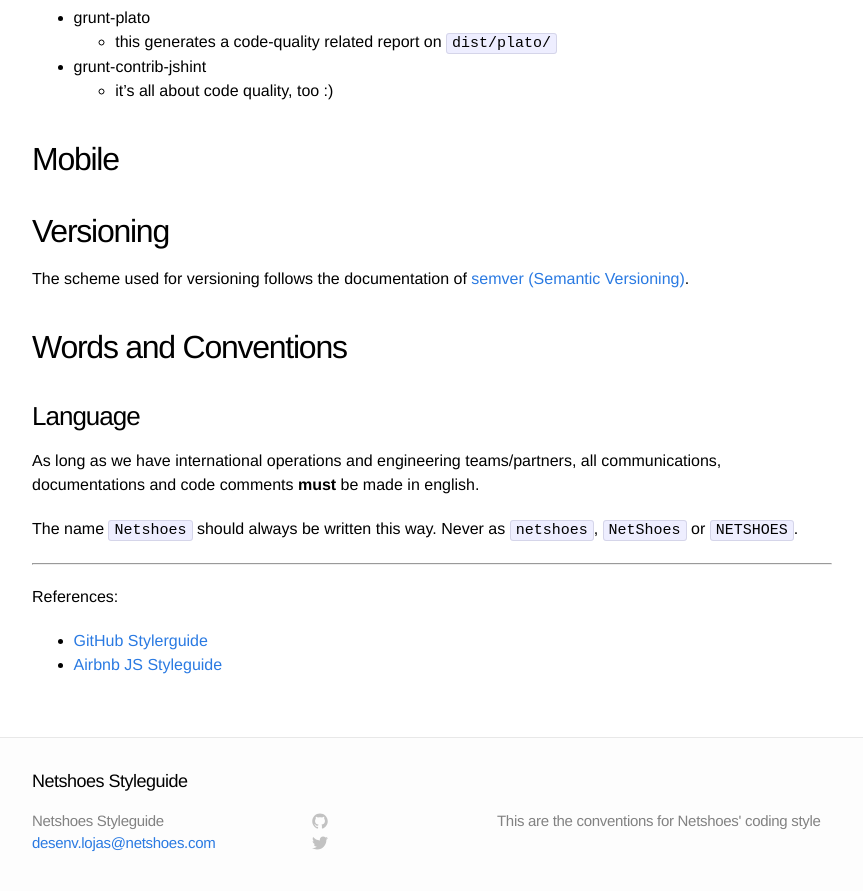
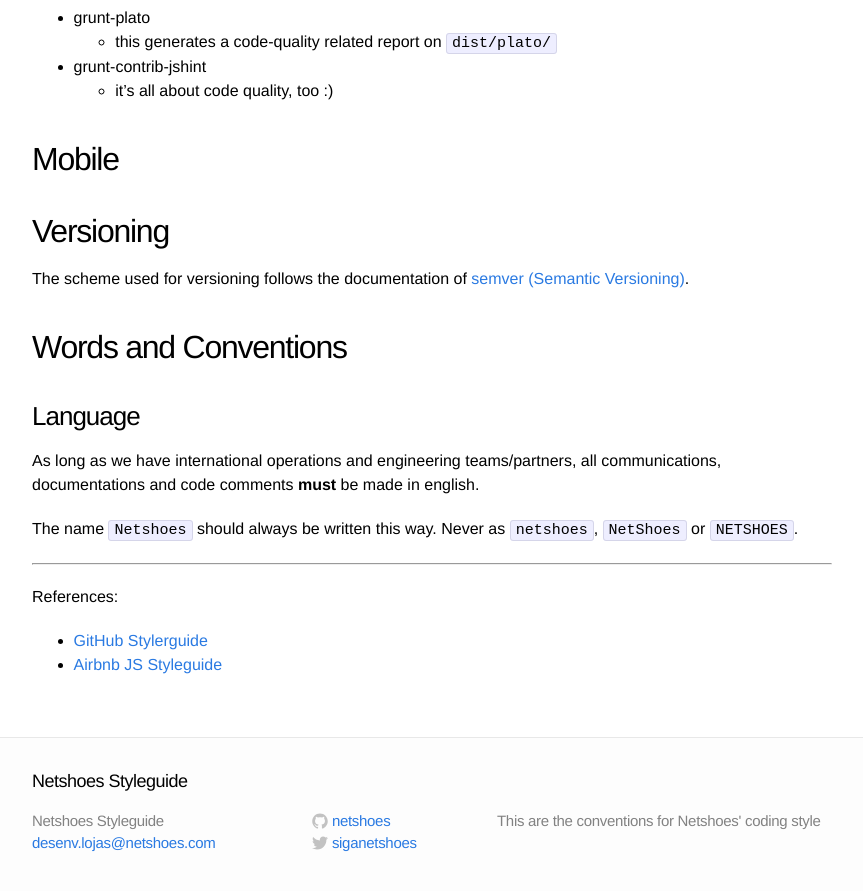
Before and after one commit to otavioaquino/styleguide, a Jekyll site: the page built from index.md, in a window 1280 px wide and 900 px high, scrolled down 4184 px. Shown: the top 891 px of the window, without its empty margins (208-1071 px from the left). Built offline with Jekyll 4.4.1, drawn with Linux system fonts in a browser that asks for light colours.

Commit message:
Fixtures

```diff
--- a/_config.yml
+++ b/_config.yml
@@ -2,9 +2,13 @@
 title: Netshoes Styleguide
 email: desenv.lojas@netshoes.com
 description: "This are the conventions for Netshoes' coding style"
-baseurl: ""
+baseurl: "http://netshoes.github.io/styleguide"
 url: "http://netshoes.github.io/styleguide"
 
 # Build settings
 markdown: kramdown
 permalink: pretty
+
+# Template vars
+githubUsername: "netshoes"
+twitterUsername: "siganetshoes"
--- a/_includes/footer.html
+++ b/_includes/footer.html
@@ -14,7 +14,6 @@
     <div class="footer-col-2 column">
       <ul>
         <li>
-          <a href="https://github.com/{{ site.username }}">
           <span class="icon github">
             <svg version="1.1" class="github-icon-svg" xmlns="http://www.w3.org/2000/svg" xmlns:xlink="http://www.w3.org/1999/xlink" x="0px" y="0px"
                viewBox="0 0 16 16" enable-background="new 0 0 16 16" xml:space="preserve">
@@ -29,11 +28,11 @@
               c0,0.208,0.14,0.449,0.534,0.373c3.081-1.028,5.302-3.935,5.302-7.362C15.76,3.906,12.285,0.431,7.999,0.431z"/>
             </svg>
           </span>
-            <span class="username">{{ site.username }}</span>
+          <a href="https://github.com/{{ site.githubUsername }}">
+            <span class="username">{{ site.githubUsername }}</span>
           </a>
         </li>
         <li>
-          <a href="https://twitter.com/{{ site.username }}">
           <span class="icon twitter">
             <svg version="1.1" class="twitter-icon-svg" xmlns="http://www.w3.org/2000/svg" xmlns:xlink="http://www.w3.org/1999/xlink" x="0px" y="0px"
                viewBox="0 0 16 16" enable-background="new 0 0 16 16" xml:space="preserve">
@@ -46,7 +45,8 @@
               c6.015,0,9.304-4.983,9.304-9.304c0-0.142-0.003-0.283-0.009-0.423C14.976,4.29,15.531,3.714,15.969,3.058z"/>
             </svg>
           </span>
-            <span class="username">{{ site.username }}</span>
+          <a href="https://twitter.com/{{ site.twitterUsername }}">
+            <span class="username">{{ site.twitterUsername }}</span>
           </a>
         </li>
       </ul>
```
Lines whose indentation alone changed are shown as unchanged.
